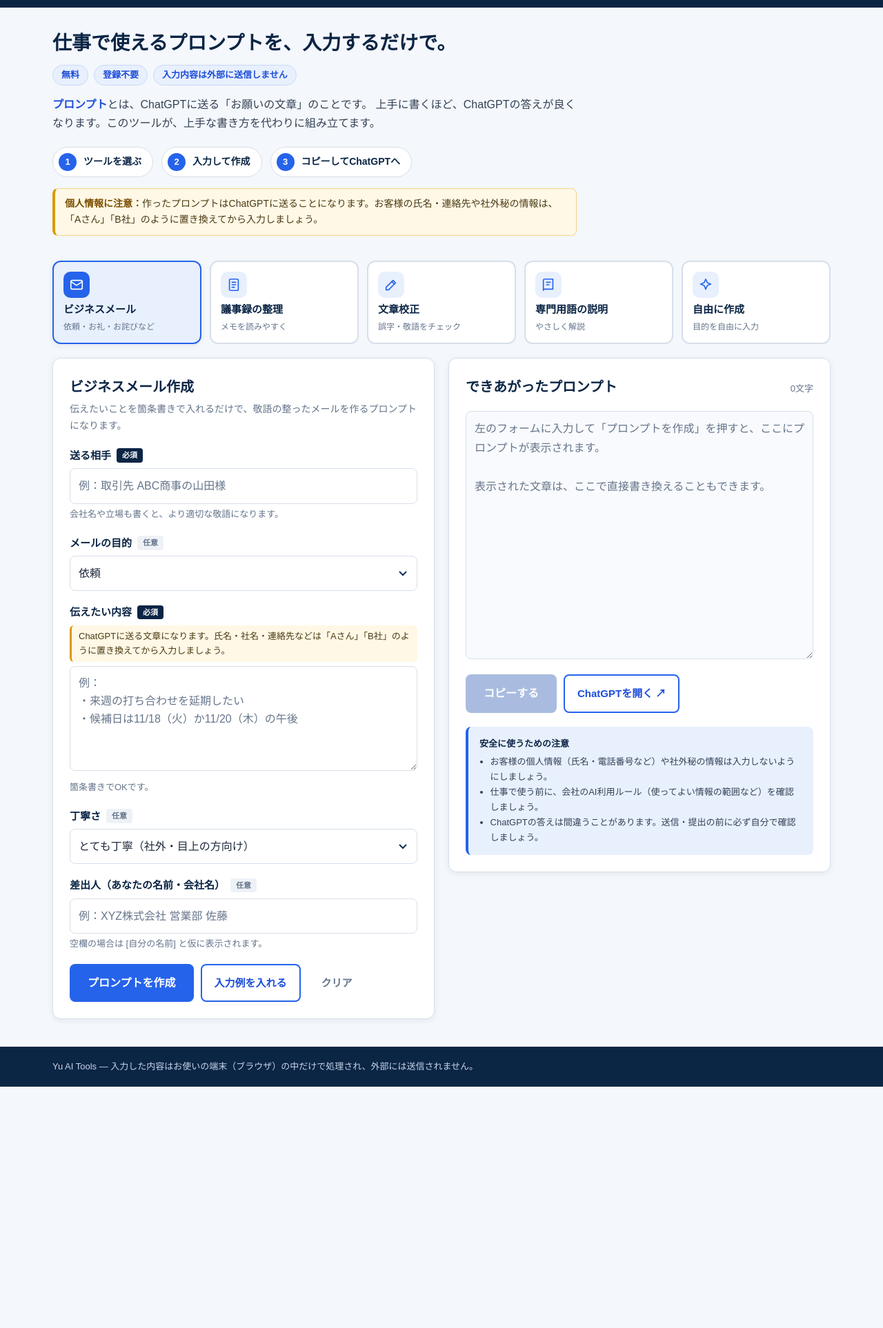
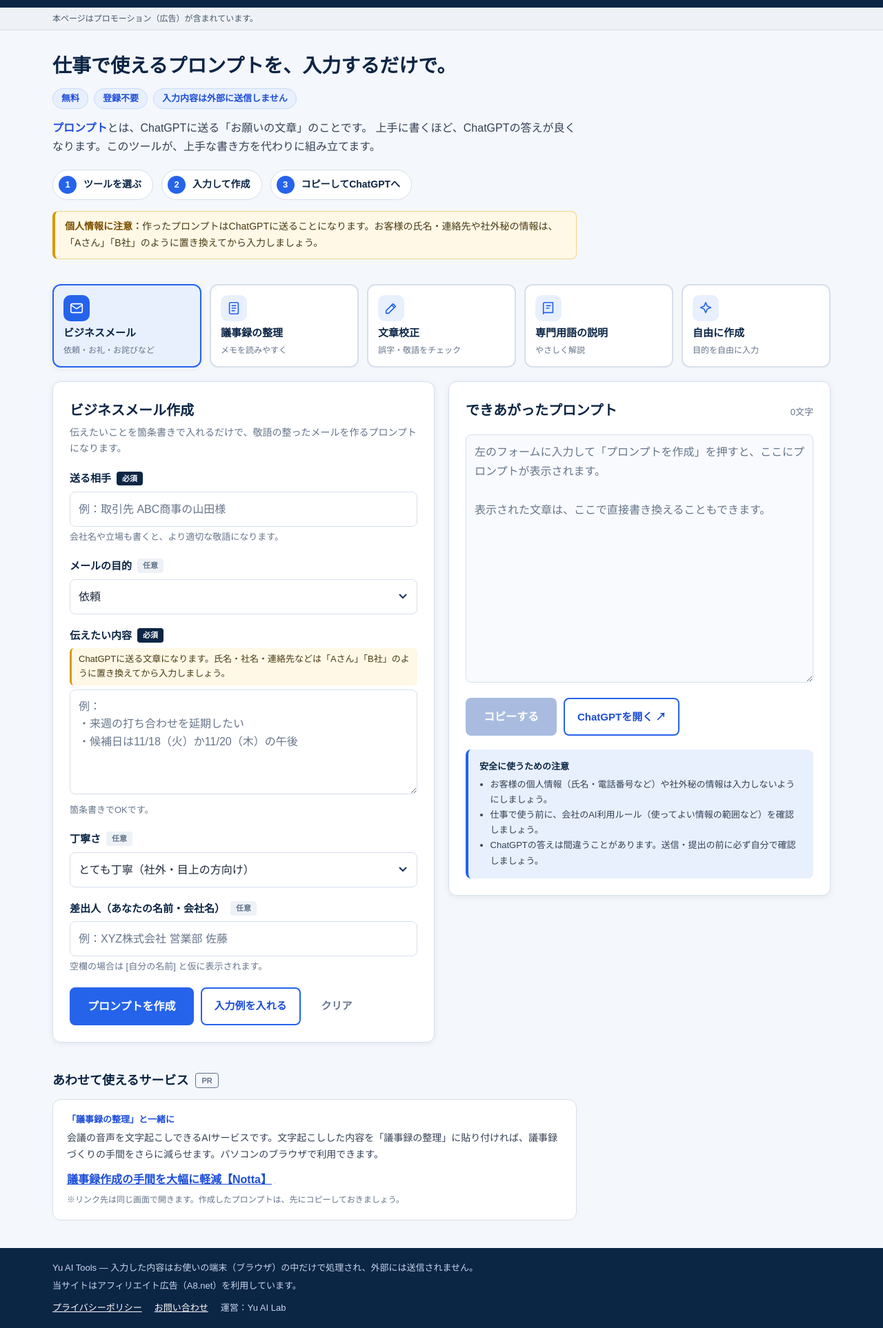
Before and after one commit to yu-ai-lab-web/yu-ai-tools, a plain HTML site: page index.html in a window 1280 px wide. Shown: the part 53-1979 px from the top of the page at 69% size. Before the commit the page ends 1629 px from the top, so only its background shows below. Drawn offline with Linux system fonts and the light colour scheme.

Commit message:
PR表記・紹介枠・プライバシーポリシーを追加

```diff
--- a/index.html
+++ b/index.html
@@ -37,6 +37,9 @@
       <p class="tagline">ChatGPTへの「お願い文」を、かんたん作成</p>
     </div>
   </header>
+
+  <!-- ===== 広告表記（ステマ規制対応：最初に目に入る位置に表示） ===== -->
+  <p class="pr-notice"><span class="container">本ページはプロモーション（広告）が含まれています。</span></p>
 
   <main class="container">
 
@@ -112,11 +115,35 @@
       </section>
 
     </div>
+
+    <!-- ===== おすすめサービス（広告）=====
+         A8.net の広告コードは改変禁止のため、<p class="recommend-link"> の中は一字も変えないこと -->
+    <section class="recommend" aria-labelledby="recommendTitle">
+      <div class="recommend-head">
+        <h2 id="recommendTitle">あわせて使えるサービス</h2>
+        <span class="pr-label">PR</span>
+      </div>
+      <div class="recommend-card">
+        <p class="recommend-for">「議事録の整理」と一緒に</p>
+        <p class="recommend-desc">
+          会議の音声を文字起こしできるAIサービスです。文字起こしした内容を「議事録の整理」に貼り付ければ、議事録づくりの手間をさらに減らせます。パソコンのブラウザで利用できます。
+        </p>
+        <p class="recommend-link"><a href="https://px.a8.net/svt/ejp?a8mat=4BGNCH+MMHRM+5988+5YJRM" rel="nofollow">議事録作成の手間を大幅に軽減【Notta】</a>
+<img border="0" width="1" height="1" src="https://www15.a8.net/0.gif?a8mat=4BGNCH+MMHRM+5988+5YJRM" alt=""></p>
+        <p class="recommend-note">※リンク先は同じ画面で開きます。作成したプロンプトは、先にコピーしておきましょう。</p>
+      </div>
+    </section>
   </main>
 
   <footer class="site-footer">
     <div class="container">
       <p>Yu AI Tools ― 入力した内容はお使いの端末（ブラウザ）の中だけで処理され、外部には送信されません。</p>
+      <p>当サイトはアフィリエイト広告（A8.net）を利用しています。</p>
+      <ul class="footer-links">
+        <li><a href="privacy.html">プライバシーポリシー</a></li>
+        <li><a href="https://forms.gle/BmzMnRPeL4YhMHuV7" target="_blank" rel="noopener noreferrer">お問い合わせ</a></li>
+        <li>運営：Yu AI Lab</li>
+      </ul>
     </div>
   </footer>
 
--- a/style.css
+++ b/style.css
@@ -418,6 +418,48 @@ textarea:focus {
 .notice-title { margin: 0 0 4px; font-weight: 700; color: var(--navy); }
 .notice ul { margin: 0; padding-left: 1.2em; }
 
+/* ---- 広告表記（ページ上部） ---- */
+.pr-notice {
+  margin: 0;
+  padding: 6px 0;
+  background: #eef2f7;
+  border-bottom: 1px solid var(--border);
+  font-size: 12px;
+  color: #475569;
+}
+.pr-notice .container { display: block; }
+
+/* ---- おすすめサービス（広告） ---- */
+.recommend { padding-bottom: 40px; }
+.recommend-head {
+  display: flex;
+  align-items: center;
+  gap: 10px;
+  margin-bottom: 12px;
+}
+.recommend-head h2 { margin: 0; font-size: 18px; color: var(--navy); }
+.pr-label {
+  padding: 1px 8px;
+  border-radius: 4px;
+  border: 1px solid var(--muted);
+  font-size: 11px;
+  font-weight: 700;
+  color: var(--muted);
+  line-height: 1.7;
+}
+.recommend-card {
+  max-width: 760px;
+  padding: 18px 20px;
+  background: var(--white);
+  border: 1px solid var(--border);
+  border-radius: var(--radius);
+}
+.recommend-for { margin: 0 0 4px; font-size: 13px; font-weight: 700; color: var(--blue-dark); }
+.recommend-desc { margin: 0 0 10px; font-size: 14px; color: #334155; }
+.recommend-link { margin: 0 0 6px; font-weight: 700; }
+.recommend-link a { color: var(--blue-dark); overflow-wrap: anywhere; }
+.recommend-note { margin: 0; font-size: 12px; color: var(--muted); }
+
 /* ---- フッター ---- */
 .site-footer {
   background: var(--navy);
@@ -426,6 +468,27 @@ textarea:focus {
   padding: 18px 0;
 }
 .site-footer p { margin: 0; }
+.site-footer p + p { margin-top: 4px; }
+.footer-links {
+  list-style: none;
+  margin: 10px 0 0;
+  padding: 0;
+  display: flex;
+  flex-wrap: wrap;
+  gap: 4px 18px;
+}
+.footer-links a { color: var(--white); }
+
+/* ---- プライバシーポリシーページ ---- */
+.doc { max-width: 760px; padding: 32px 0 48px; }
+.doc h1 { margin: 0 0 16px; font-size: 26px; color: var(--navy); }
+.doc h2 { margin: 28px 0 8px; font-size: 18px; color: var(--navy); }
+.doc p, .doc li { font-size: 15px; }
+.doc a { color: var(--blue-dark); overflow-wrap: anywhere; }
+.doc-table { width: 100%; border-collapse: collapse; font-size: 14px; background: var(--white); }
+.doc-table th, .doc-table td { border: 1px solid var(--border); padding: 8px 10px; text-align: left; vertical-align: top; }
+.doc-table th { background: #eef2f7; color: var(--navy); white-space: nowrap; }
+.doc-back { margin-top: 32px; }
 
 /* ---- お知らせ（トースト） ---- */
 .toast {
@@ -493,6 +556,14 @@ textarea:focus {
   .form-actions .btn,
   .output-actions .btn { flex: 1 1 100%; }
   .output { min-height: 280px; }
+
+  .recommend-card { padding: 16px; }
+  .doc { padding-top: 22px; }
+  .doc h1 { font-size: 22px; }
+  /* 表は縦並びにして、横にはみ出さないようにする */
+  .doc-table, .doc-table tbody, .doc-table tr, .doc-table th, .doc-table td { display: block; width: 100%; }
+  .doc-table tr { margin-bottom: 8px; }
+  .doc-table th { white-space: normal; }
 }
 
 /* 「視覚効果を減らす」設定の人には、アニメーションを止める */
```
Also changed, not shown: privacy.html (added, +87 -0 lines).
